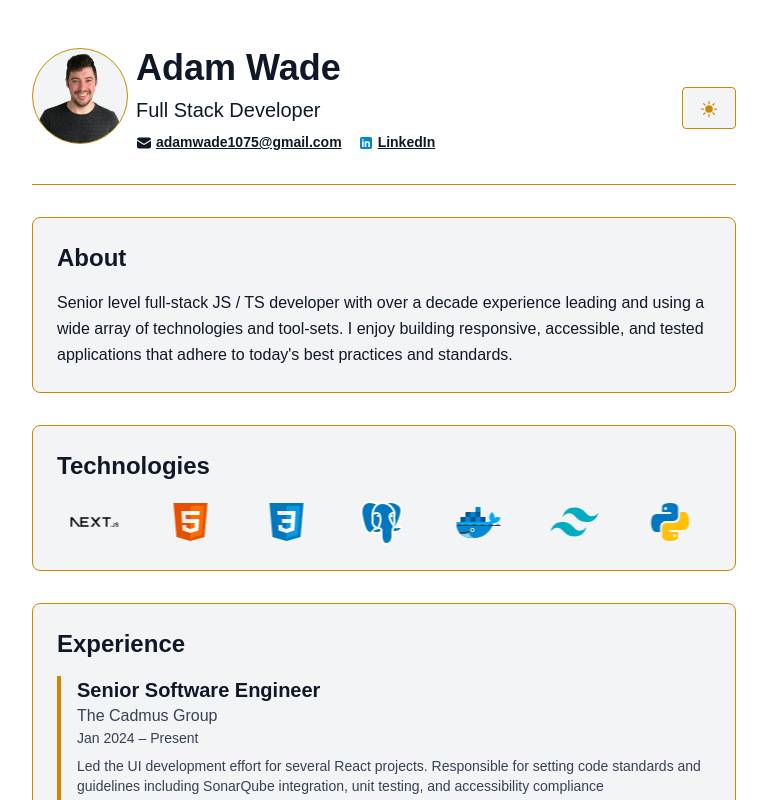
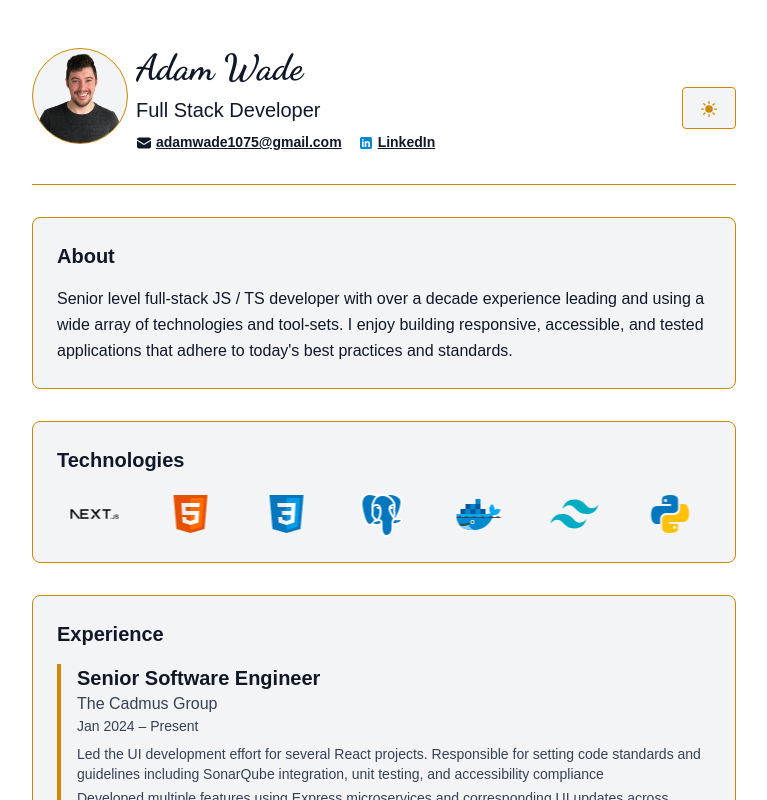
Before and after one commit to AWade1075/personal-site, a Next.js app: page / in a window 1280 px wide. Shown: the top 800 px of the page, without its empty margins (256-1023 px from the left). Built offline with nearby package versions, Linux system fonts and the light colour scheme; a web font is replaced by a local one.

Commit message:
Add some tweaks

```diff
--- a/src/app/app.css
+++ b/src/app/app.css
@@ -5,6 +5,7 @@
 @theme {
   --font-sans: InterVariable, sans-serif;
   --font-sans-font-feature-settings: "cv02", "cv03", "cv04", "cv11";
+  --font-script: "Dancing Script", cursive;
 
   --color-col-primary: var(--color-yellow-600);
   --color-col-primary-dark: var(--color-yellow-800);
--- a/src/app/layout.tsx
+++ b/src/app/layout.tsx
@@ -5,6 +5,12 @@ const RootLayout = ({ children }: { children: React.ReactNode }): any => {
     <html lang="en" id="root" suppressHydrationWarning>
       <head>
         <link rel="stylesheet" href="https://rsms.me/inter/inter.css" />
+        <link rel="preconnect" href="https://fonts.googleapis.com" />
+        <link rel="preconnect" href="https://fonts.gstatic.com" />
+        <link
+          href="https://fonts.googleapis.com/css2?family=Dancing+Script:wght@400..700&display=swap"
+          rel="stylesheet"
+        />
         <script
           dangerouslySetInnerHTML={{
             __html: `
--- /dev/null
+++ b/src/components/AnimatedFont.tsx
@@ -0,0 +1,30 @@
+import { motion } from "motion/react";
+
+interface AnimatedFontProps {
+  text: string;
+  className?: string;
+  delay?: number;
+}
+
+export const AnimatedFont = ({
+  text,
+  className,
+  delay = 0,
+}: AnimatedFontProps) => {
+  return (
+    <motion.div className={`font-script ${className}`}>
+      {text.split("").map((char, index) => {
+        return (
+          <motion.span
+            initial={{ opacity: 0 }}
+            animate={{ opacity: 1 }}
+            transition={{ delay: delay + index * 0.2 }}
+            key={index}
+          >
+            {char}
+          </motion.span>
+        );
+      })}
+    </motion.div>
+  );
+};
--- a/src/components/Section.tsx
+++ b/src/components/Section.tsx
@@ -13,7 +13,7 @@ export const Section = ({
     <section
       className={`mb-8 rounded-lg border border-col-primary p-6 bg-background-secondary ${className}`}
     >
-      <h2 className="text-2xl font-bold text-text-primary mb-4">{header}</h2>
+      <h2 className="text-xl font-bold text-text-primary mb-4">{header}</h2>
       {children}
     </section>
   );
--- a/src/features/landing/Header.tsx
+++ b/src/features/landing/Header.tsx
@@ -3,6 +3,7 @@
 import React from "react";
 import { MoonIcon, SunIcon, EnvelopeIcon } from "@heroicons/react/24/solid";
 import { Link } from "@/components";
+import { AnimatedFont } from "@/components/AnimatedFont";
 
 interface HeaderProps {
   name: string;
@@ -37,7 +38,7 @@ export const Header = ({ name, title, email, linkedin }: HeaderProps) => {
           ></img>
           <div>
             <h1 className="text-4xl font-bold text-text-primary mb-2">
-              {name}
+              <AnimatedFont delay={2} text={name} />
             </h1>
             <p className="text-xl text-text-primary mb-2">{title}</p>
             <div className="flex gap-4 text-sm text-text-primary">
```
